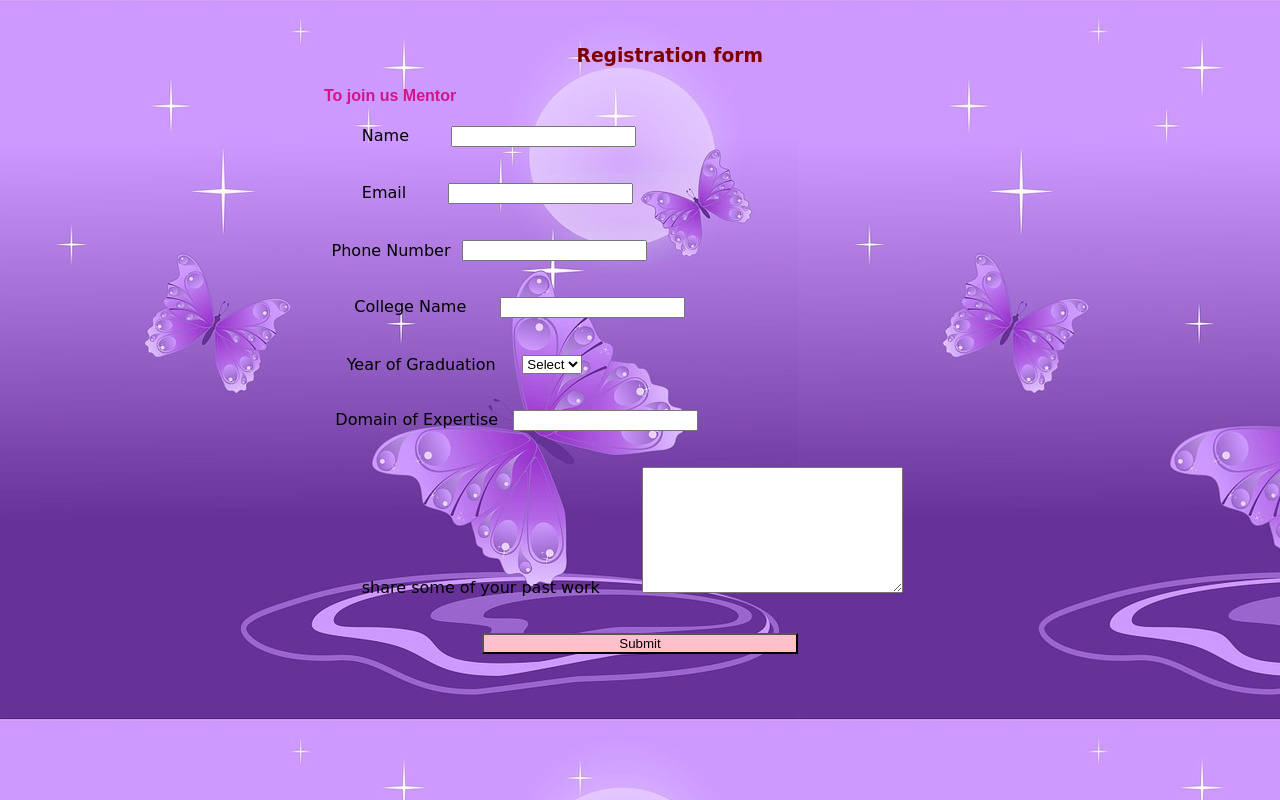
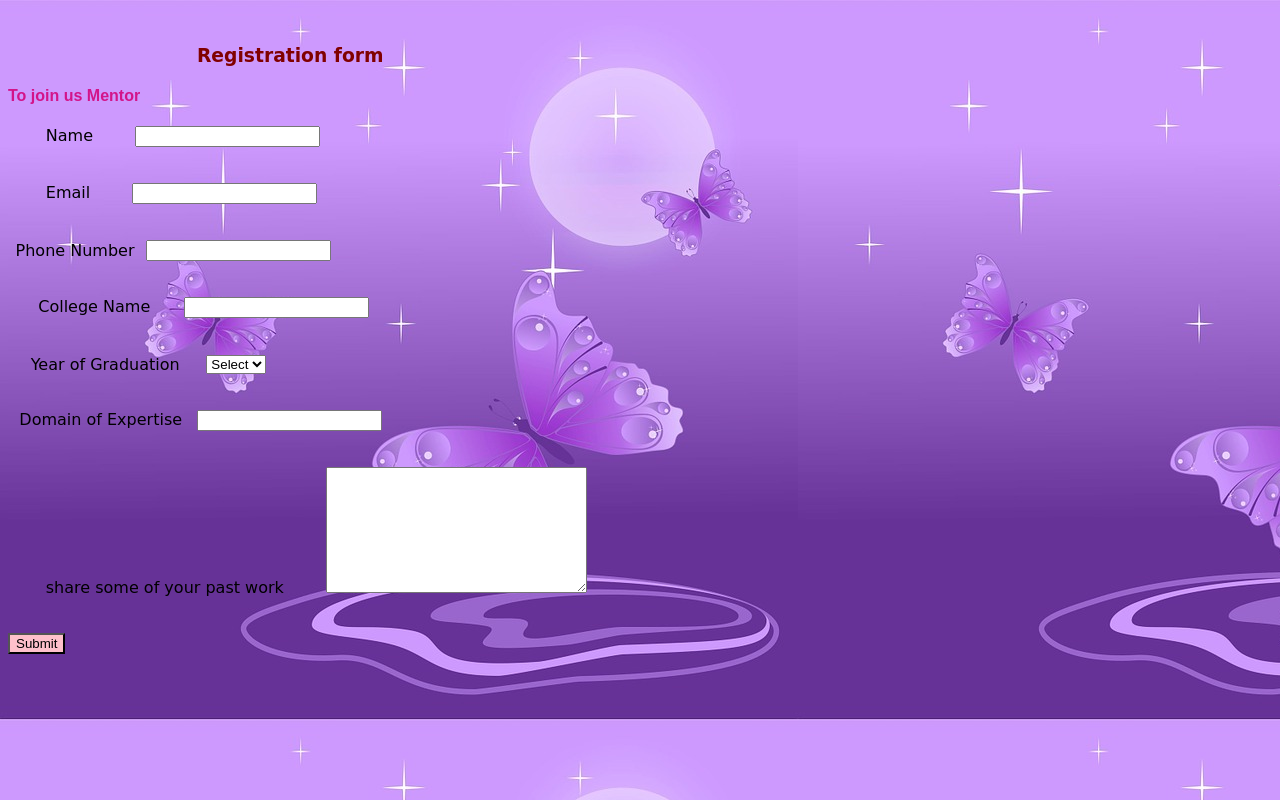
Before and after one commit to Rishika9491/Mentorship, a plain HTML site: page form.html in a window 1280 px wide. Drawn offline with Linux system fonts and the light colour scheme; files that its build step writes are made by us from their sources.

Commit message:
Update form.html

```diff
--- a/form.html
+++ b/form.html
@@ -2,7 +2,7 @@
 <html>
     <head>
         <title>Registration page</title>
-        <link rel="stylesheet" href="./css/style.css">
+
     </head>
             <body background="back2.jpg">
 
```
